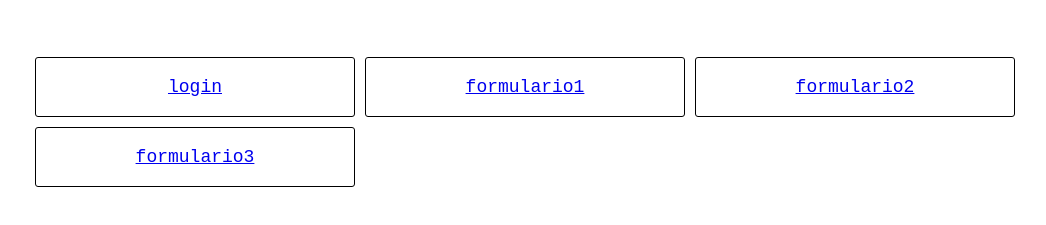
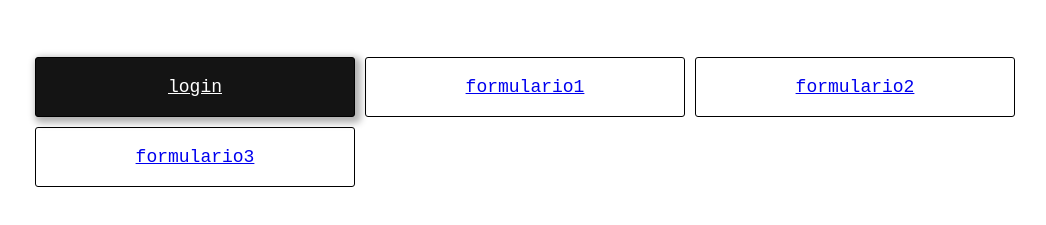
Before and after one commit to xalyrodas/formulario, a plain HTML site: page index.html in a window 1280 px wide. In both pictures the pointer is over the link "login". Shown: the part 37-262 px from the top of the page, without its empty margins (115-1161 px from the left). Drawn offline with Linux system fonts and the light colour scheme.

Commit message:
hover_del_diseño

```diff
--- a/componentes/componentes.css
+++ b/componentes/componentes.css
@@ -27,3 +27,12 @@ display: flex;
 justify-content: center;
 align-items:center ;
 }
+
+.div-formulario .item:hover {
+    border-radius: 3px;
+    background-color: rgb(20, 20, 20);
+    transition: 0.3s;
+    color: white;
+
+    box-shadow: 3px 3px 7px 3px rgb(179, 179, 179);
+}
```
